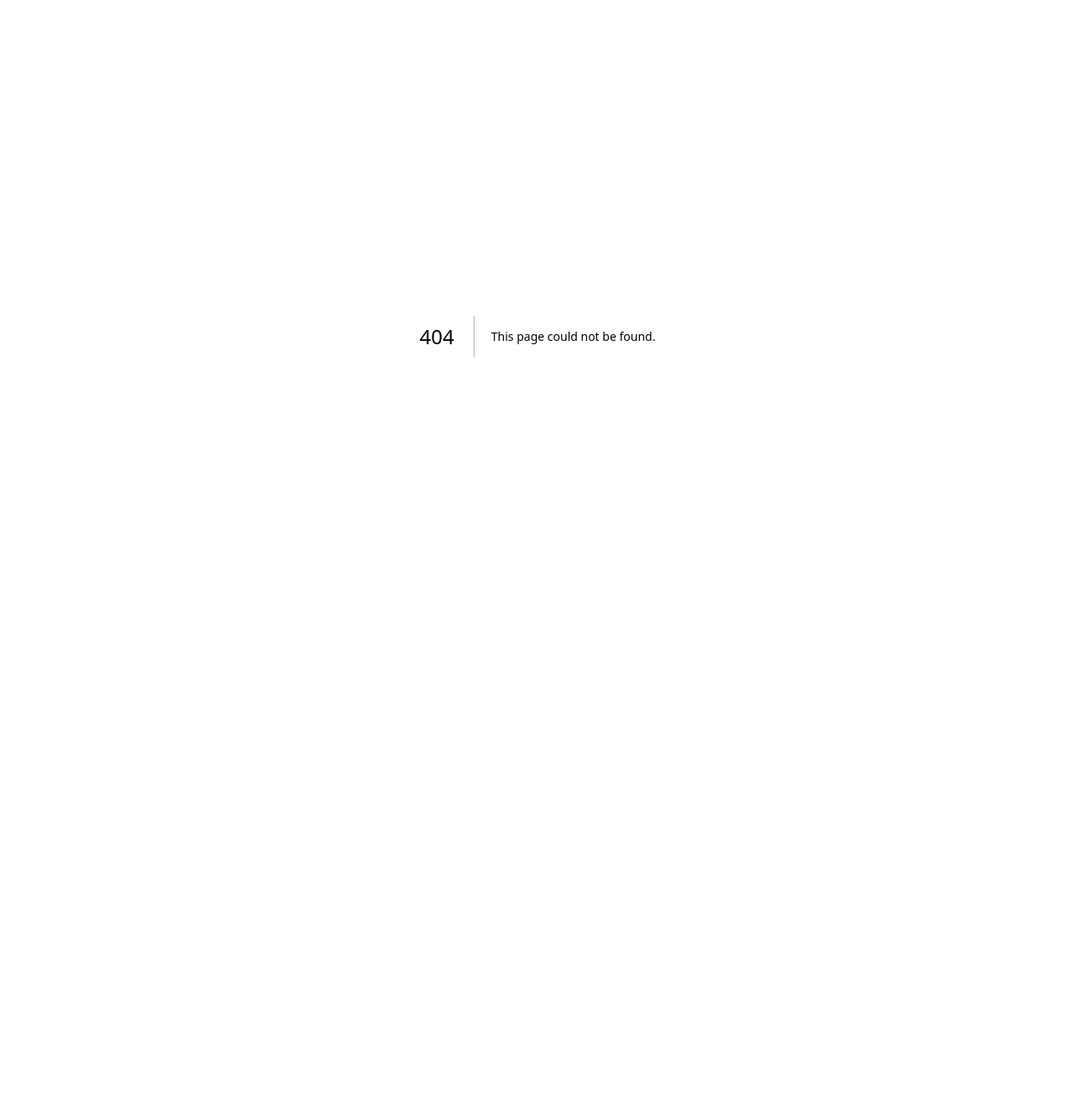
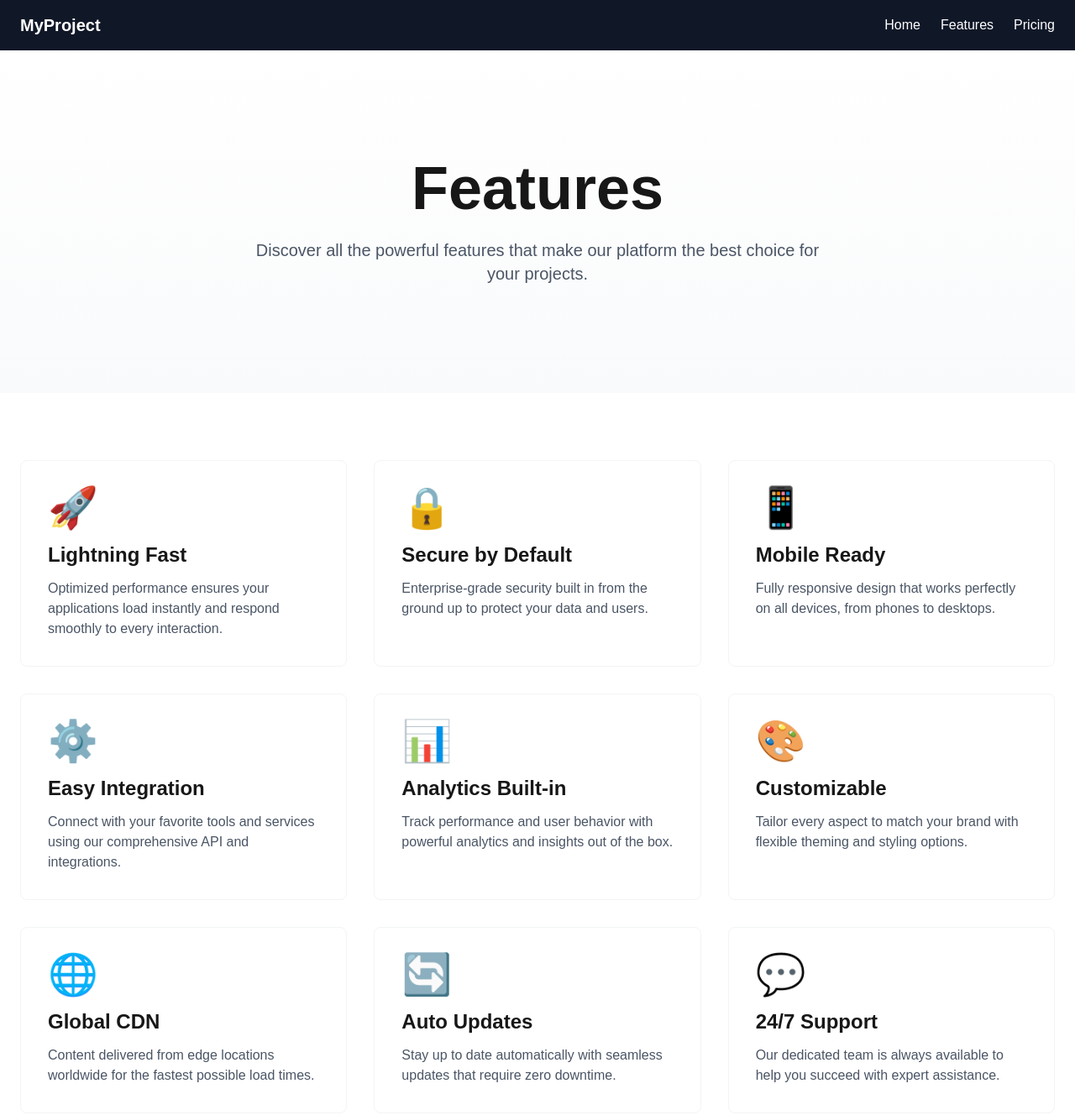
Before and after one commit to jaybarlow/my-new-project, a Next.js app: page /features in a window 1280 px wide. Before the commit this address had no page. Shown: the top 1328 px of the page at 84% size. Before the commit the page ends 800 px from the top, so only its background shows below. Built offline with nearby package versions, Linux system fonts and the light colour scheme.

Commit message:
refactor: Replace anchor tags with Link components in Navbar for improved routing

```diff
--- a/app/components/Navbar.tsx
+++ b/app/components/Navbar.tsx
@@ -1,20 +1,22 @@
+import Link from 'next/link'
+
 export default function Navbar() {
   return (
     <header className="w-full bg-gray-900 text-white">
       <nav className="container mx-auto px-6 py-4 flex items-center justify-between">
-        <div className="text-xl font-bold">
+        <Link href="/" className="text-xl font-bold">
           MyProject
-        </div>
+        </Link>
         <div className="flex gap-6">
-          <a href="#home" className="hover:text-gray-300 transition-colors">
+          <Link href="/" className="hover:text-gray-300 transition-colors">
             Home
-          </a>
-          <a href="#features" className="hover:text-gray-300 transition-colors">
+          </Link>
+          <Link href="/features" className="hover:text-gray-300 transition-colors">
             Features
-          </a>
-          <a href="#pricing" className="hover:text-gray-300 transition-colors">
+          </Link>
+          <Link href="/pricing" className="hover:text-gray-300 transition-colors">
             Pricing
-          </a>
+          </Link>
         </div>
       </nav>
     </header>
--- /dev/null
+++ b/app/features/page.tsx
@@ -0,0 +1,93 @@
+import Navbar from '../components/Navbar'
+
+export default function Features() {
+  return (
+    <main className="flex min-h-screen flex-col">
+      <Navbar />
+      <section className="flex flex-col items-center justify-center text-center px-6 py-32 bg-gradient-to-b from-white to-gray-50">
+        <h1 className="text-5xl md:text-7xl font-bold mb-6 animate-fade-in">
+          Features
+        </h1>
+        <p className="text-lg md:text-xl text-gray-600 max-w-2xl animate-slide-up">
+          Discover all the powerful features that make our platform the best choice for your projects.
+        </p>
+      </section>
+
+      <section className="flex items-center justify-center px-6 py-20 w-full bg-white">
+        <div className="grid grid-cols-1 md:grid-cols-2 lg:grid-cols-3 gap-8 max-w-7xl w-full">
+          <div className="flex flex-col p-8 rounded-lg hover:shadow-xl transition-all duration-300 hover:-translate-y-2 bg-white border border-gray-100">
+            <div className="text-5xl mb-4">🚀</div>
+            <h3 className="text-2xl font-semibold mb-3">Lightning Fast</h3>
+            <p className="text-gray-600">
+              Optimized performance ensures your applications load instantly and respond smoothly to every interaction.
+            </p>
+          </div>
+
+          <div className="flex flex-col p-8 rounded-lg hover:shadow-xl transition-all duration-300 hover:-translate-y-2 bg-white border border-gray-100">
+            <div className="text-5xl mb-4">🔒</div>
+            <h3 className="text-2xl font-semibold mb-3">Secure by Default</h3>
+            <p className="text-gray-600">
+              Enterprise-grade security built in from the ground up to protect your data and users.
+            </p>
+          </div>
+
+          <div className="flex flex-col p-8 rounded-lg hover:shadow-xl transition-all duration-300 hover:-translate-y-2 bg-white border border-gray-100">
+            <div className="text-5xl mb-4">📱</div>
+            <h3 className="text-2xl font-semibold mb-3">Mobile Ready</h3>
+            <p className="text-gray-600">
+              Fully responsive design that works perfectly on all devices, from phones to desktops.
+            </p>
+          </div>
+
+          <div className="flex flex-col p-8 rounded-lg hover:shadow-xl transition-all duration-300 hover:-translate-y-2 bg-white border border-gray-100">
+            <div className="text-5xl mb-4">⚙️</div>
+            <h3 className="text-2xl font-semibold mb-3">Easy Integration</h3>
+            <p className="text-gray-600">
+              Connect with your favorite tools and services using our comprehensive API and integrations.
+            </p>
+          </div>
+
+          <div className="flex flex-col p-8 rounded-lg hover:shadow-xl transition-all duration-300 hover:-translate-y-2 bg-white border border-gray-100">
+            <div className="text-5xl mb-4">📊</div>
+            <h3 className="text-2xl font-semibold mb-3">Analytics Built-in</h3>
+            <p className="text-gray-600">
+              Track performance and user behavior with powerful analytics and insights out of the box.
+            </p>
+          </div>
+
+          <div className="flex flex-col p-8 rounded-lg hover:shadow-xl transition-all duration-300 hover:-translate-y-2 bg-white border border-gray-100">
+            <div className="text-5xl mb-4">🎨</div>
+            <h3 className="text-2xl font-semibold mb-3">Customizable</h3>
+            <p className="text-gray-600">
+              Tailor every aspect to match your brand with flexible theming and styling options.
+            </p>
+          </div>
+
+          <div className="flex flex-col p-8 rounded-lg hover:shadow-xl transition-all duration-300 hover:-translate-y-2 bg-white border border-gray-100">
+            <div className="text-5xl mb-4">🌐</div>
+            <h3 className="text-2xl font-semibold mb-3">Global CDN</h3>
+            <p className="text-gray-600">
+              Content delivered from edge locations worldwide for the fastest possible load times.
+            </p>
+          </div>
+
+          <div className="flex flex-col p-8 rounded-lg hover:shadow-xl transition-all duration-300 hover:-translate-y-2 bg-white border border-gray-100">
+            <div className="text-5xl mb-4">🔄</div>
+            <h3 className="text-2xl font-semibold mb-3">Auto Updates</h3>
+            <p className="text-gray-600">
+              Stay up to date automatically with seamless updates that require zero downtime.
+            </p>
+          </div>
+
+          <div className="flex flex-col p-8 rounded-lg hover:shadow-xl transition-all duration-300 hover:-translate-y-2 bg-white border border-gray-100">
+            <div className="text-5xl mb-4">💬</div>
+            <h3 className="text-2xl font-semibold mb-3">24/7 Support</h3>
+            <p className="text-gray-600">
+              Our dedicated team is always available to help you succeed with expert assistance.
+            </p>
+          </div>
+        </div>
+      </section>
+    </main>
+  )
+}
```
